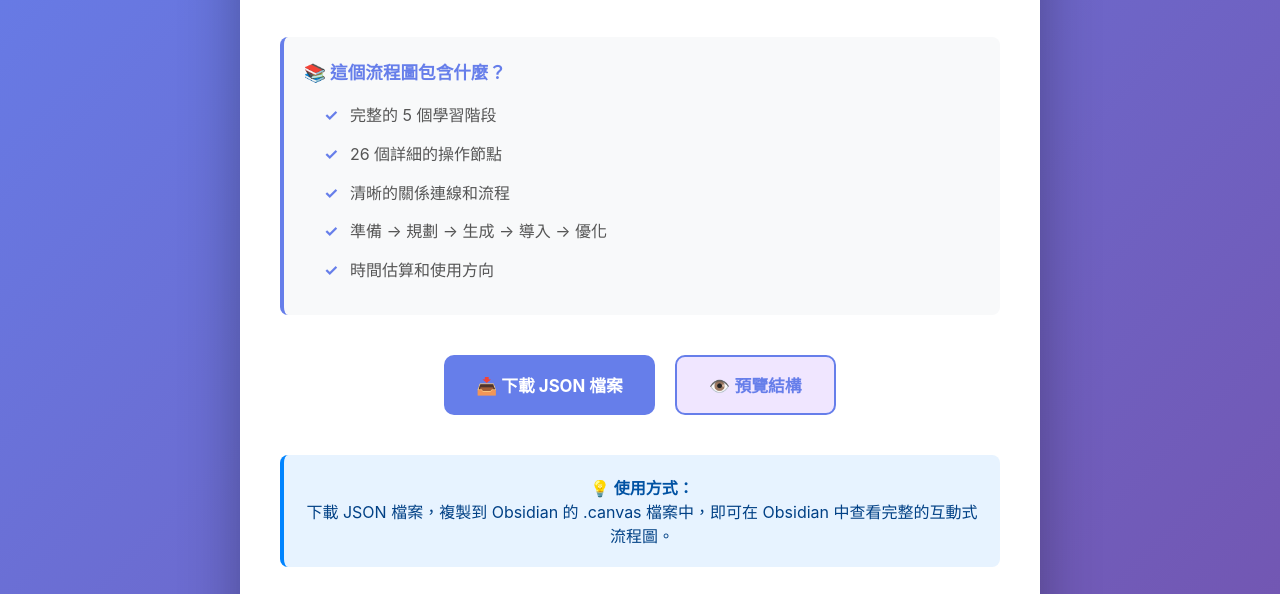
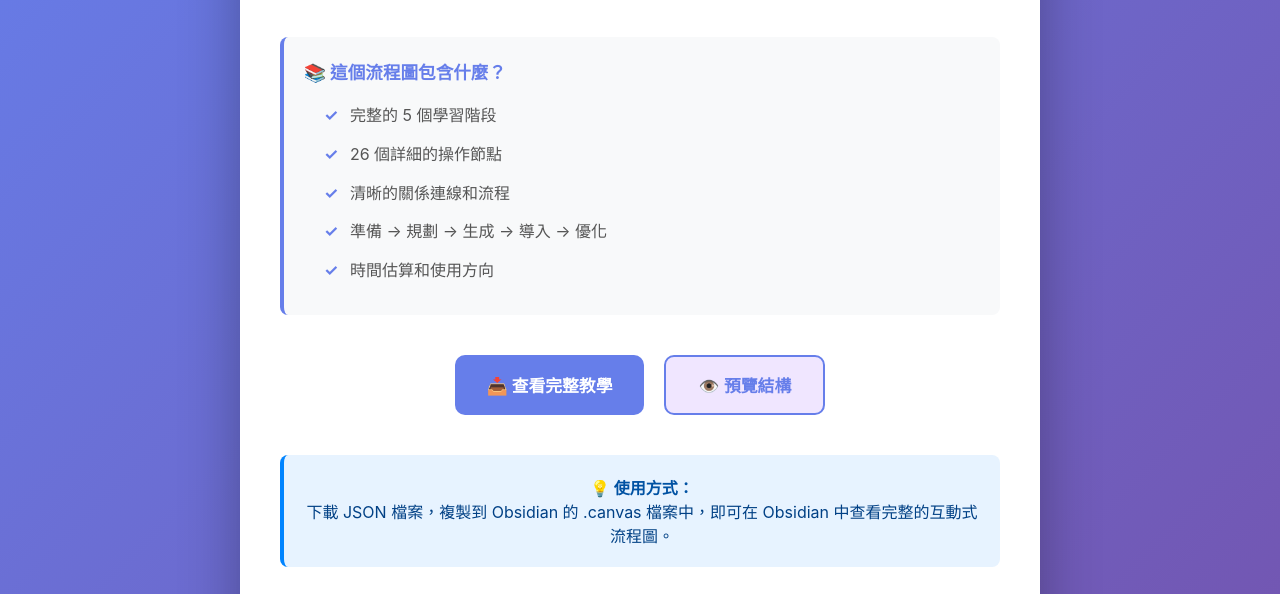
Before and after one commit to remarkablebears/DrYehTutorial, a plain HTML site: page index.html in a window 1280 px wide. Shown: the part 205-799 px from the top of the page. Drawn offline with Linux system fonts and the light colour scheme.

Commit message:
Add files via upload

```diff
--- a/index.html
+++ b/index.html
@@ -226,8 +226,8 @@
             </div>
 
             <div class="button-group">
-                <a href="教學流程圖_完整版.json" class="btn btn-primary">
-                    📥 下載 JSON 檔案
+                <a href="obsidiancanvastutorial.html" class="btn btn-primary">
+                    📥 查看完整教學
                 </a>
                 <button class="btn btn-secondary" onclick="showPreview()">
                     👁️ 預覽結構
```
